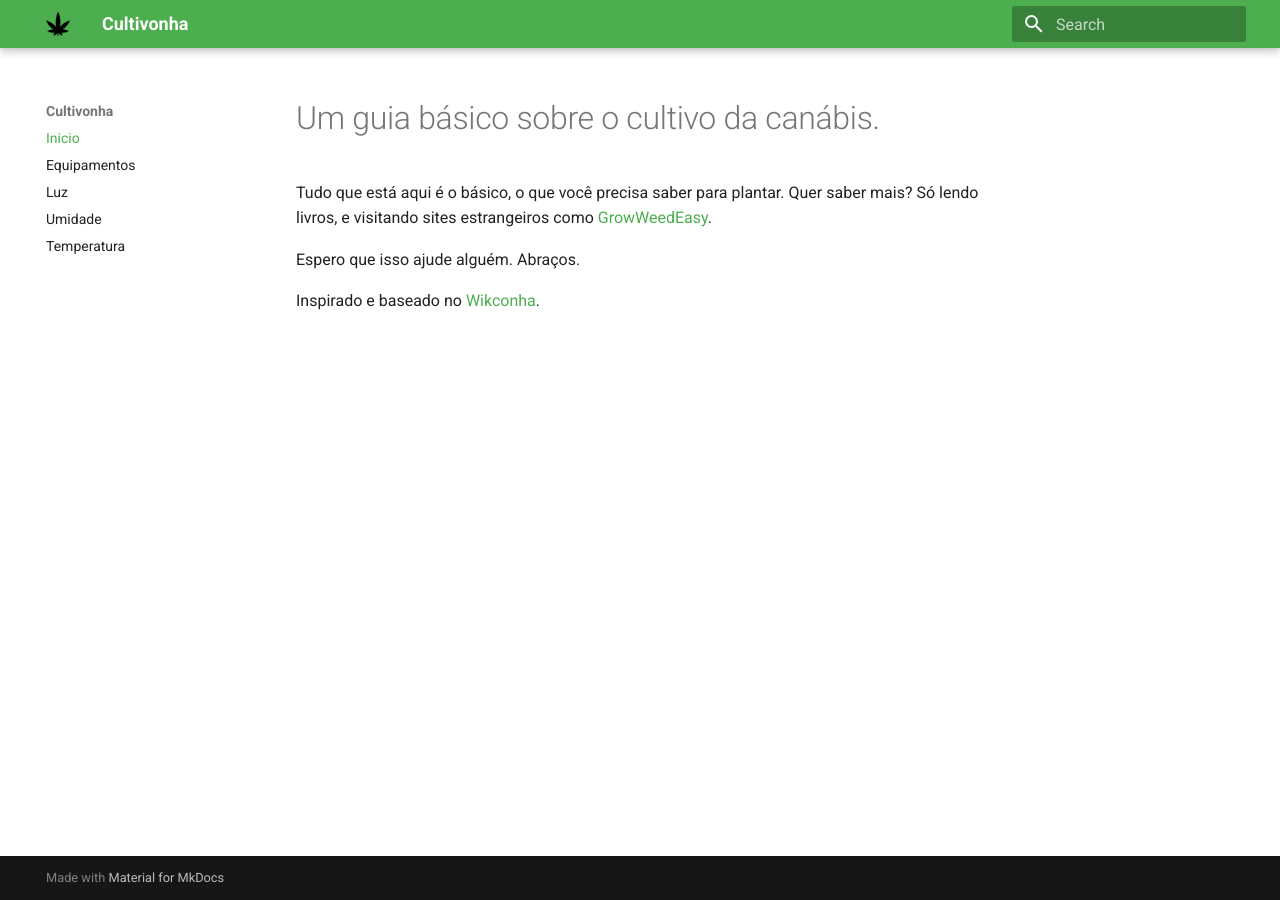
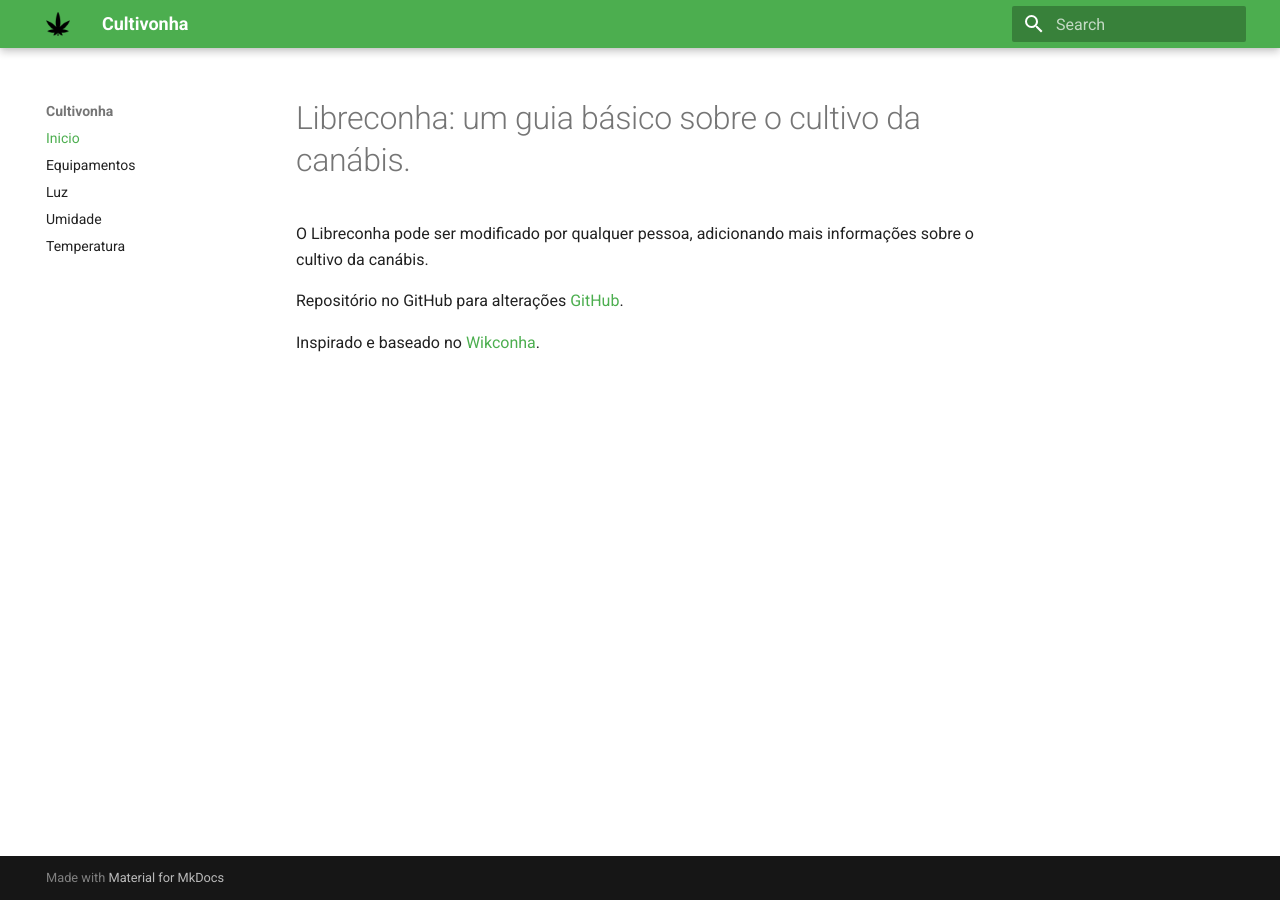
Before and after one commit to tediousrock/libreconha, an MkDocs documentation site: the page built from docs/index.md, in a window 1280 px wide. Built offline with MkDocs 1.6.1 and Material for MkDocs 9.7.7, drawn with Linux system fonts in a browser that asks for light colours.

Commit message:
libreconha

```diff
--- a/docs/index.md
+++ b/docs/index.md
@@ -1,7 +1,7 @@
-# Um guia básico sobre o cultivo da canábis.
+# Libreconha: um guia básico sobre o cultivo da canábis.
 
-Tudo que está aqui é o básico, o que você precisa saber para plantar. Quer saber mais? Só lendo livros, e visitando sites estrangeiros como [GrowWeedEasy](https://www.growweedeasy.com).
+O Libreconha pode ser modificado por qualquer pessoa, adicionando mais informações sobre o cultivo da canábis.
 
-Espero que isso ajude alguém. Abraços.
+Repositório no GitHub para alterações [GitHub](https://github.com/tediousrock/libreconha).
 
 Inspirado e baseado no [Wikconha](https://medium.com/@wikconha).
```
Also changed, not shown: README.md (+5 -1 lines).
